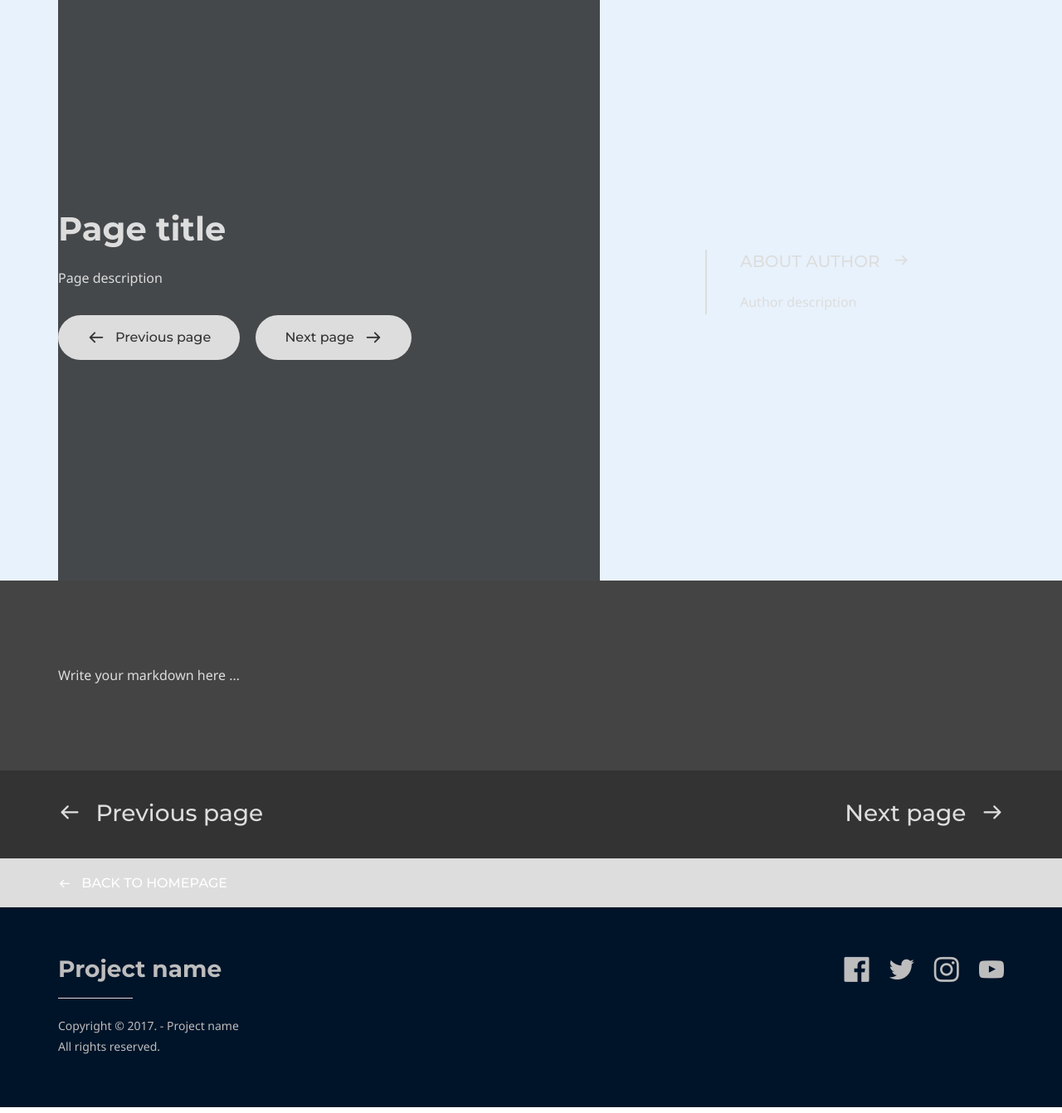
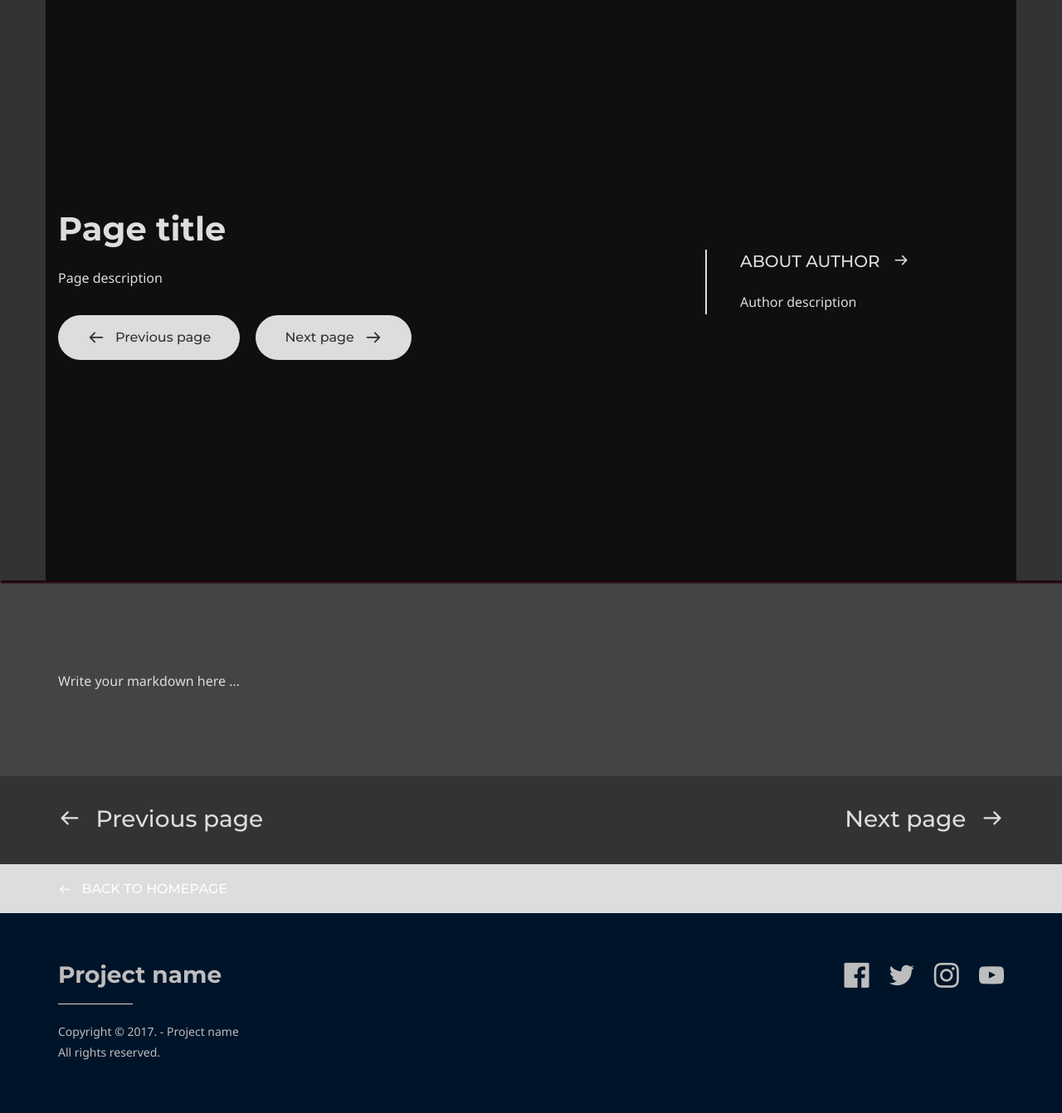
Before and after one commit to bits-und-basteln/bits-und-basteln.github.io, a Jekyll site: the page built from default.md, in a window 1280 px wide. Shown: the whole page at 83% size. Built offline with Jekyll 4.4.1, drawn with Linux system fonts in a browser that asks for light colours; some web fonts are replaced.

Commit message:
solved hero subheader issues

```diff
--- a/doks-theme/_layouts/default.html
+++ b/doks-theme/_layouts/default.html
@@ -4,11 +4,11 @@
 		{% include site-head.html %}
 	</head>
 	<body class="{{ site.doks.color_theme }}" data-spy="scroll" data-target=".js-scrollspy">
-		<div class="default-hero-subheader" {% if page.hero_image_url %} style="background-image: url('{{ page.hero_image_url }}'); background-size: cover;"{% endif %}>
-			<div class="container">
+		<div class="hero-subheader" {% if page.hero_image_url %} style="background-image: url('{{ page.hero_image_url }}'); background-size: cover;"{% endif %}>
+			<div class="container title-container">
 				<div class="row">
 					<div class="col-md-7">
-						<div class="align-container title-container" data-mh>
+						<div class="align-container" data-mh>
 							<div class="align-inner">
 								{% include default-site-title-and-description.html %}
 							</div><!-- /.align-inner -->
--- a/doks-theme/_layouts/homepage.html
+++ b/doks-theme/_layouts/homepage.html
@@ -4,7 +4,7 @@
 		{% include site-head.html %}
 	</head>
 	<body class="{{ site.doks.color_theme }}">
-		<div class="hero-subheader{% if page.grid_navigation %} hero-subheader--before-out{% endif %}">
+		<div class="home-hero-subheader{% if page.grid_navigation %} hero-subheader--before-out{% endif %}">
 			<div class="container">
 				<div class="row">
 					<div class="col-md-7">
--- a/doks-theme/_sass/components/_hero-subheader.scss
+++ b/doks-theme/_sass/components/_hero-subheader.scss
@@ -3,10 +3,11 @@
  */
 
 /* ----- General ----- */
-.default-hero-subheader {
+.hero-subheader {
 	color: $color-grey;
 	background-color: $color-theme-blue;
 	height: $subheader-height;
+	box-shadow: 0 2px 2px $color-black;
 
 	@media (min-width: $screen-sm-min) {
 	}
@@ -27,8 +28,11 @@
 	}
 
 	.title-container {
+		background-color: rgba(0, 0, 0, 0.7);
+	}
+
+	.align-container {
 		height: $subheader-height;
-		background-color: rgba(0, 0, 0, 0.7);
 	}
 
 	.container {
@@ -37,7 +41,7 @@
 }
 
 
-.hero-subheader {
+.home-hero-subheader {
 	color: $color-grey;
 	background-color: $color-theme-blue;
 	padding: 3.75rem 0 (4.6875rem - 1.25rem) 0;
--- a/doks-theme/_sass/generic/_base.scss
+++ b/doks-theme/_sass/generic/_base.scss
@@ -20,6 +20,7 @@ body {
 	font-family: $font-family-primary;
 	font-size: $font-size-base;
 	line-height: $line-height-base;
+	background-color: $color-section-background;
 }
 
 /* ----- Everything ----- */
--- a/doks-theme/_sass/themes/_green.scss
+++ b/doks-theme/_sass/themes/_green.scss
@@ -28,6 +28,9 @@
 	.section--darker-theme-color-bg {
 		background-color: darken($color-theme-green, 3%);
 	}
+	.section {
+		margin-top:7px;
+	}
 }
 
 /* ----- Page nav ----- */
```
